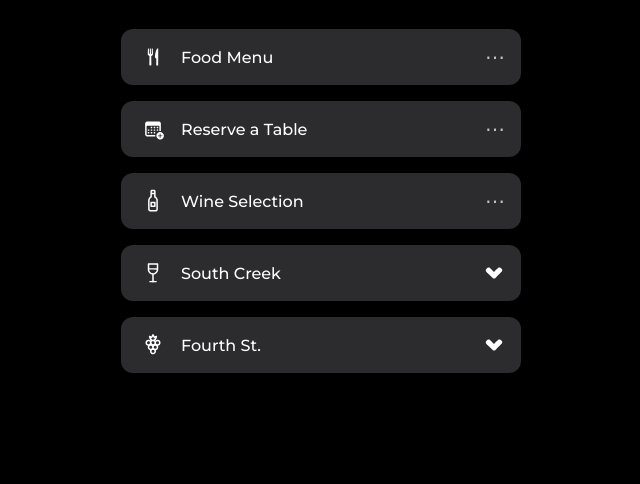
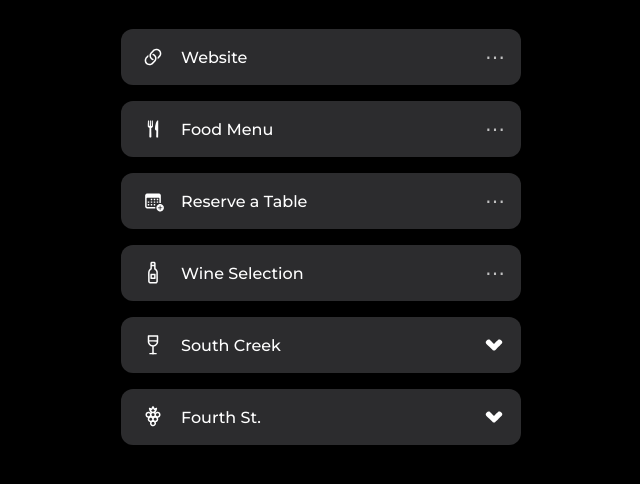
Before and after one commit to Whispering-Vine/bio, a plain HTML site: page index.html in a window 1280 px wide. Shown: the part 344-828 px from the top of the page, without its empty margins (319-959 px from the left). Drawn offline with Linux system fonts and the light colour scheme; a web font is replaced by a local one.

Commit message:
Update index.html

```diff
--- a/index.html
+++ b/index.html
@@ -180,6 +180,13 @@
     </div>
     <div class="links">
         <div class="link-container">
+            <a href="https://wvwine.co/" class="link">
+                <img src="/img/link.svg" alt="Website icon">
+                <span>Website</span>
+            </a>
+            <button class="share-button" aria-label="Share Food Menu" onclick="share(event, 'Food Menu', this.previousElementSibling.href)">⋯</button>
+        </div>
+        <div class="link-container">
             <a href="https://wvwine.co/menu" class="link">
                 <img src="/img/menu.svg" alt="Menu icon">
                 <span>Food Menu</span>
```
